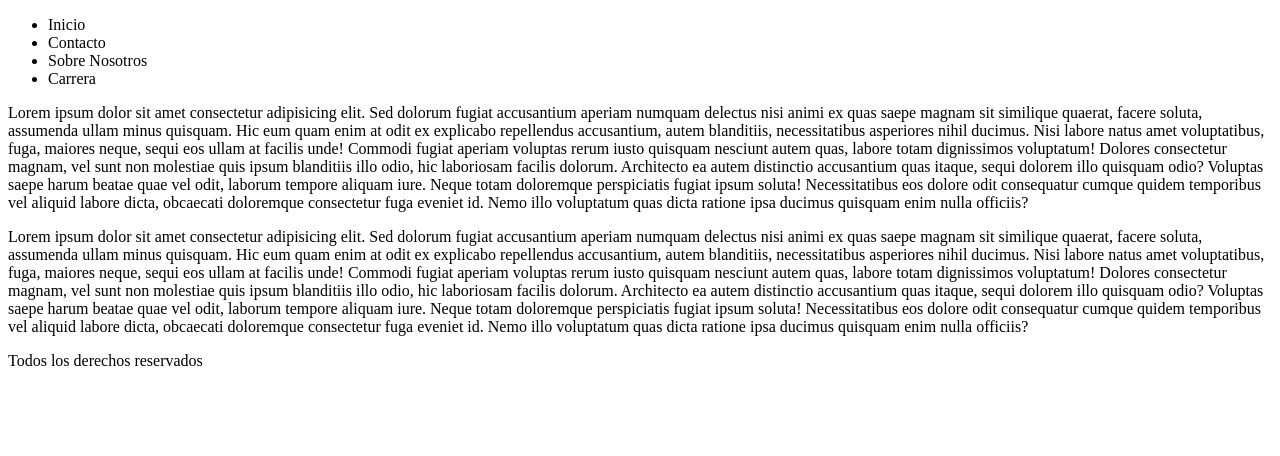
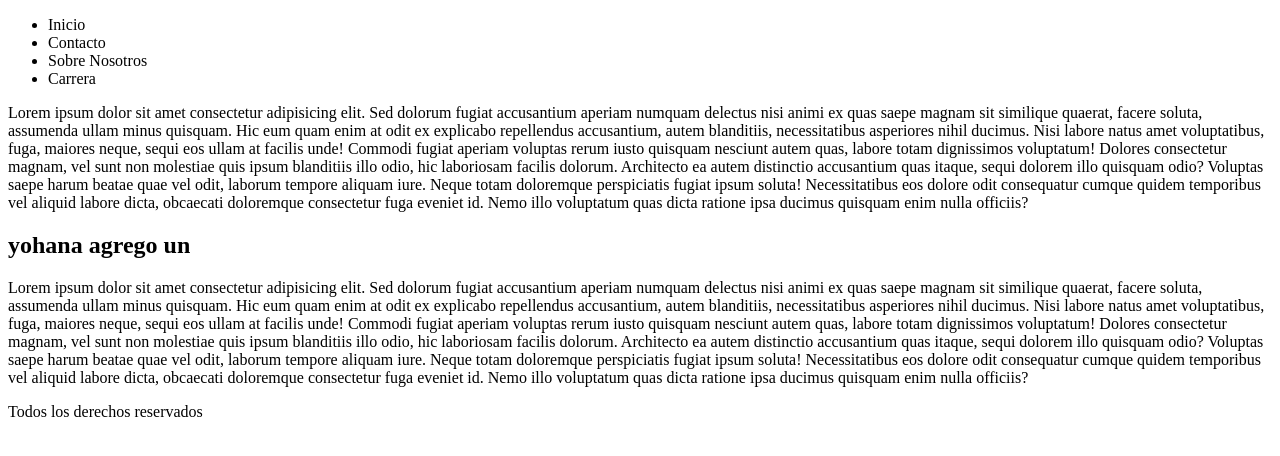
Before and after one commit to MatiasAltamiranda/practicagit, a plain HTML site: page index.html in a window 1280 px wide. Drawn offline with Linux system fonts and the light colour scheme.

Commit message:
h1 agregado

```diff
--- a/index.html
+++ b/index.html
@@ -24,6 +24,7 @@
                 Commodi fugiat aperiam voluptas rerum iusto quisquam nesciunt autem quas, labore totam dignissimos voluptatum! Dolores consectetur magnam, vel sunt non molestiae quis ipsum blanditiis illo odio, hic laboriosam facilis dolorum.
                 Architecto ea autem distinctio accusantium quas itaque, sequi dolorem illo quisquam odio? Voluptas saepe harum beatae quae vel odit, laborum tempore aliquam iure. Neque totam doloremque perspiciatis fugiat ipsum soluta!
                 Necessitatibus eos dolore odit consequatur cumque quidem temporibus vel aliquid labore dicta, obcaecati doloremque consectetur fuga eveniet id. Nemo illo voluptatum quas dicta ratione ipsa ducimus quisquam enim nulla officiis?</p>
+                <h1>yohana agrego un</h1>
                 <p>Lorem ipsum dolor sit amet consectetur adipisicing elit. Sed dolorum fugiat accusantium aperiam numquam delectus nisi animi ex quas saepe magnam sit similique quaerat, facere soluta, assumenda ullam minus quisquam.
                     Hic eum quam enim at odit ex explicabo repellendus accusantium, autem blanditiis, necessitatibus asperiores nihil ducimus. Nisi labore natus amet voluptatibus, fuga, maiores neque, sequi eos ullam at facilis unde!
                     Commodi fugiat aperiam voluptas rerum iusto quisquam nesciunt autem quas, labore totam dignissimos voluptatum! Dolores consectetur magnam, vel sunt non molestiae quis ipsum blanditiis illo odio, hic laboriosam facilis dolorum.
```
